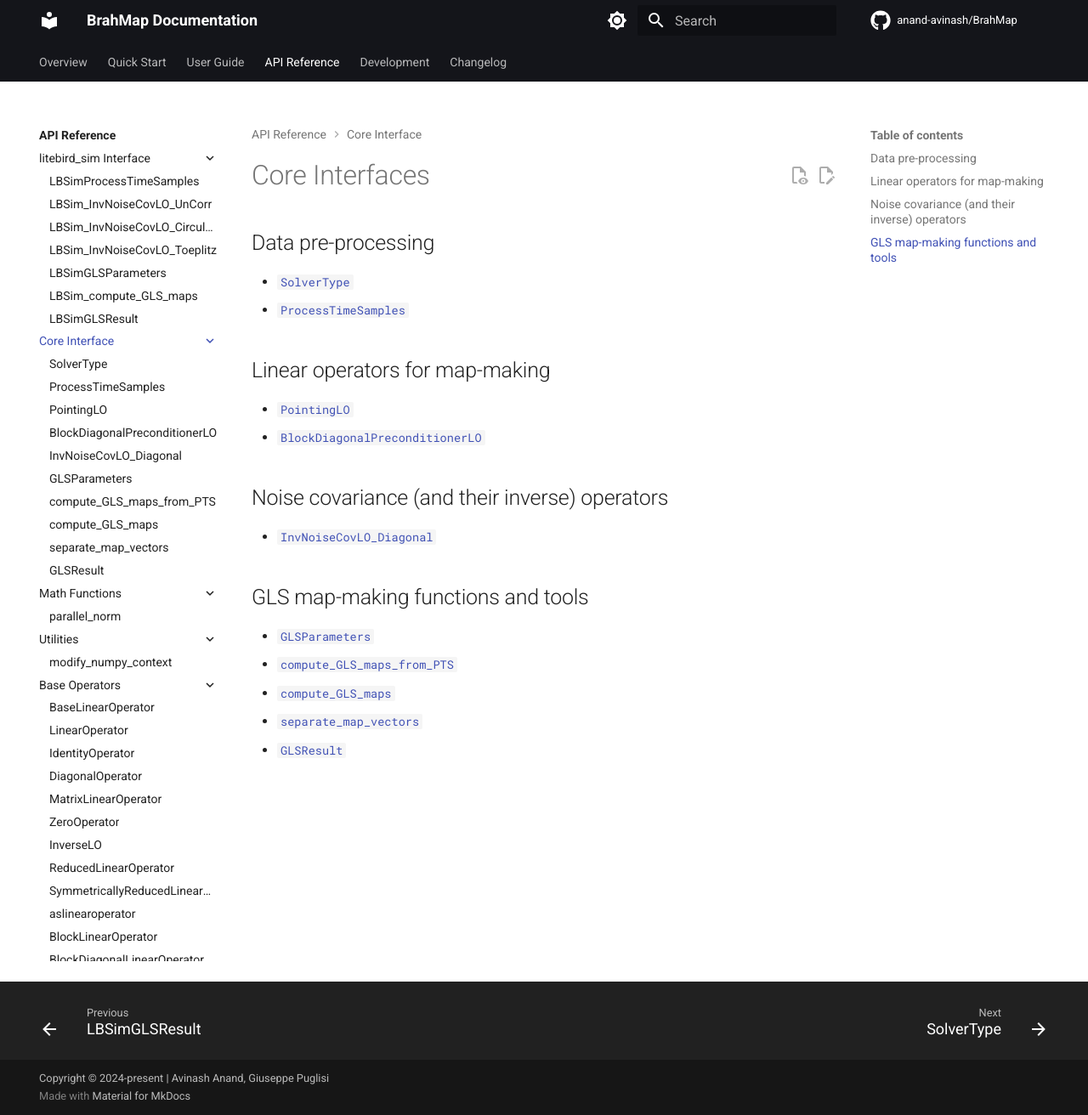
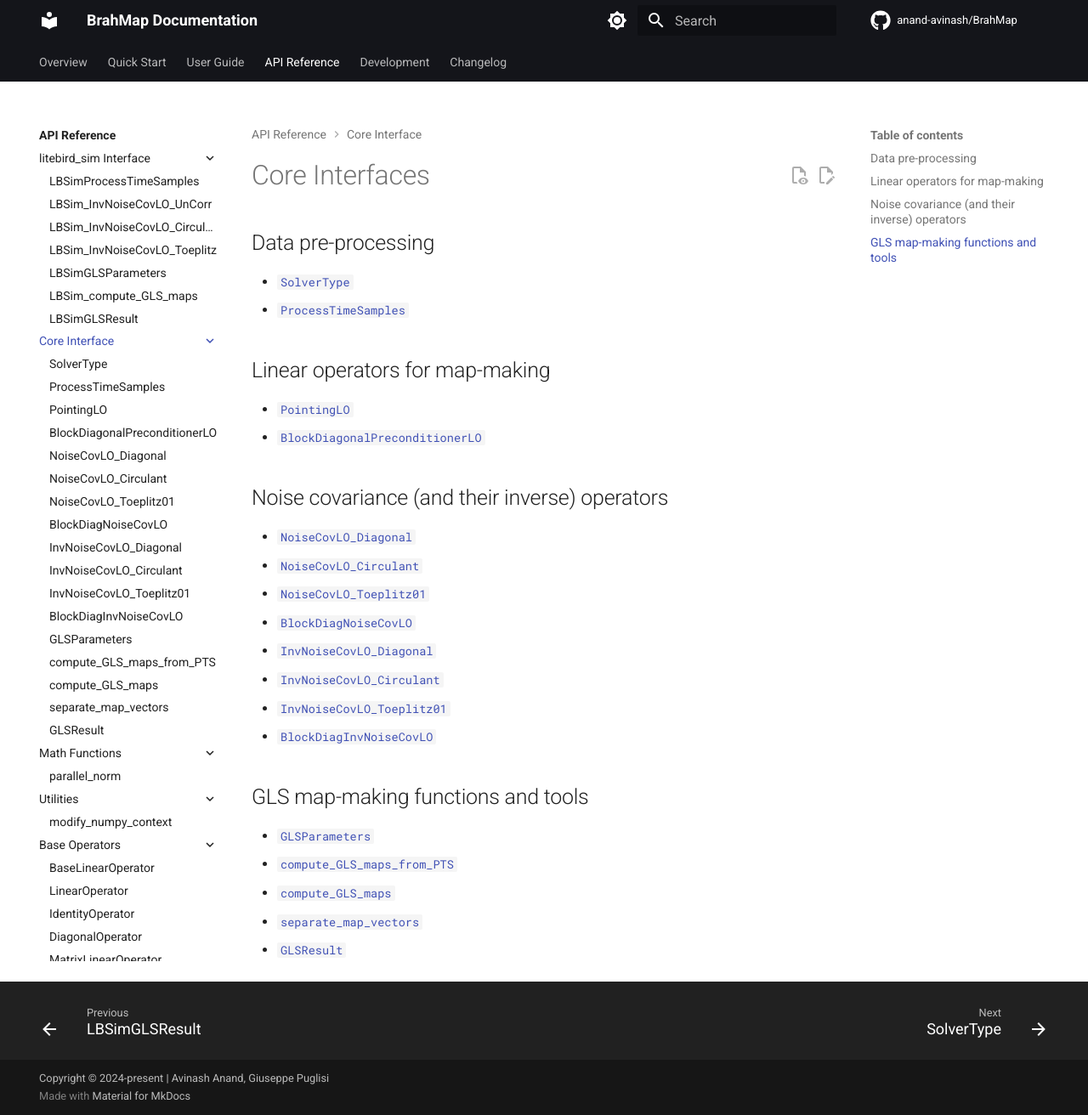
Before and after one commit to anand-avinash/BrahMap, an MkDocs documentation site: the page built from docs/api_reference/core/index.md, in a window 1280 px wide and 1312 px high. Shown: the whole window at 85% size. Built offline with MkDocs 1.6.1 and Material for MkDocs 9.7.7, drawn with Linux system fonts in a browser that asks for light colours; comment, search, counter and statistics services are not loaded.

Commit message:
added more quantities to core docs tree

```diff
--- a/docs/api_reference/core/index.md
+++ b/docs/api_reference/core/index.md
@@ -12,7 +12,14 @@
 
 ## Noise covariance (and their inverse) operators
 
+- [`NoiseCovLO_Diagonal`](NoiseCovLO_Diagonal.md)
+- [`NoiseCovLO_Circulant`](NoiseCovLO_Circulant.md)
+- [`NoiseCovLO_Toeplitz01`](NoiseCovLO_Toeplitz01.md)
+- [`BlockDiagNoiseCovLO`](BlockDiagNoiseCovLO.md)
 - [`InvNoiseCovLO_Diagonal`](InvNoiseCovLO_Diagonal.md)
+- [`InvNoiseCovLO_Circulant`](InvNoiseCovLO_Circulant.md)
+- [`InvNoiseCovLO_Toeplitz01`](InvNoiseCovLO_Toeplitz01.md)
+- [`BlockDiagInvNoiseCovLO`](BlockDiagInvNoiseCovLO.md)
 
 ## GLS map-making functions and tools
 
--- a/mkdocs.yaml
+++ b/mkdocs.yaml
@@ -149,7 +149,14 @@ nav:
       - ProcessTimeSamples: api_reference/core/ProcessTimeSamples.md
       - PointingLO: api_reference/core/PointingLO.md
       - BlockDiagonalPreconditionerLO: api_reference/core/BlockDiagonalPreconditionerLO.md
+      - NoiseCovLO_Diagonal: api_reference/core/NoiseCovLO_Diagonal.md
+      - NoiseCovLO_Circulant: api_reference/core/NoiseCovLO_Circulant.md
+      - NoiseCovLO_Toeplitz01: api_reference/core/NoiseCovLO_Toeplitz01.md
+      - BlockDiagNoiseCovLO: api_reference/core/BlockDiagNoiseCovLO.md
       - InvNoiseCovLO_Diagonal: api_reference/core/InvNoiseCovLO_Diagonal.md
+      - InvNoiseCovLO_Circulant: api_reference/core/InvNoiseCovLO_Circulant.md
+      - InvNoiseCovLO_Toeplitz01: api_reference/core/InvNoiseCovLO_Toeplitz01.md
+      - BlockDiagInvNoiseCovLO: api_reference/core/BlockDiagInvNoiseCovLO.md
       - GLSParameters: api_reference/core/GLSParameters.md
       - compute_GLS_maps_from_PTS: api_reference/core/compute_GLS_maps_from_PTS.md
       - compute_GLS_maps: api_reference/core/compute_GLS_maps.md
```
Also changed, not shown: docs/api_reference/core/BlockDiagInvNoiseCovLO.md (added, +3 -0 lines), docs/api_reference/core/BlockDiagNoiseCovLO.md (added, +3 -0 lines), docs/api_reference/core/InvNoiseCovLO_Circulant.md (added, +3 -0 lines), docs/api_reference/core/InvNoiseCovLO_Toeplitz01.md (added, +3 -0 lines), docs/api_reference/core/NoiseCovLO_Circulant.md (added, +3 -0 lines), docs/api_reference/core/NoiseCovLO_Diagonal.md (added, +3 -0 lines), docs/api_reference/core/NoiseCovLO_Toeplitz01.md (added, +3 -0 lines).
